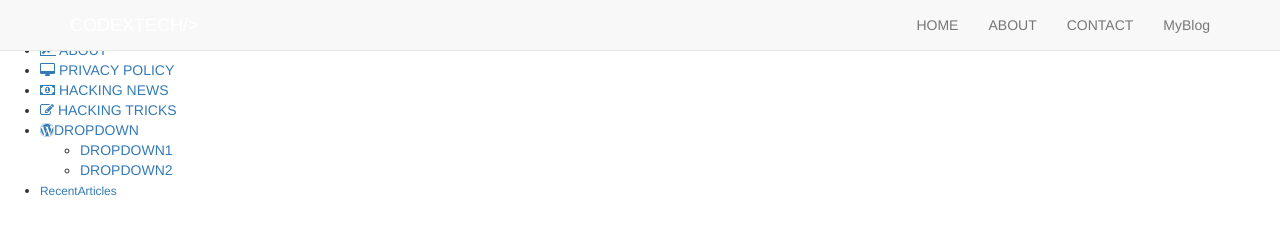
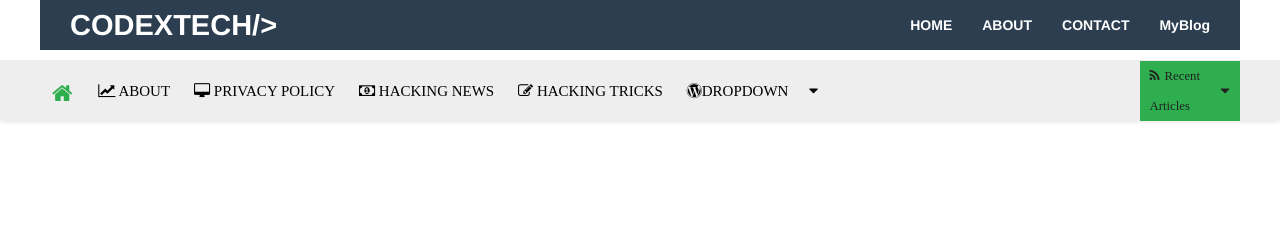
Before and after one commit to SrikanthSd/MessageUnknown, a plain HTML site: page index.html in a window 1280 px wide. Drawn offline with nearby package versions, Linux system fonts and the light colour scheme.

Commit message:
Update index.html

```diff
--- a/index.html
+++ b/index.html
@@ -9,7 +9,7 @@
   <script type="text/javascript" src="https://cdnjs.cloudflare.com/ajax/libs/jquery/3.1.1/jquery.min.js"></script>
   <script src="https://maxcdn.bootstrapcdn.com/bootstrap/3.3.7/js/bootstrap.min.js"></script>
   <script type="text/javascript" src="https://cdn.bootcss.com/typed.js/1.1.4/typed.min.js"></script>
-  <link rel="stylesheet" type="text/css" href="MVH.css">
+  <link rel="stylesheet" type="text/css" href="style.css">
   <link href="https://fonts.googleapis.com/css?family=Lato:300,400,700|Roboto+Mono" rel="stylesheet">
   <link rel="stylesheet" href="https://cdnjs.cloudflare.com/ajax/libs/font-awesome/4.7.0/css/font-awesome.min.css">
 </head>
```
